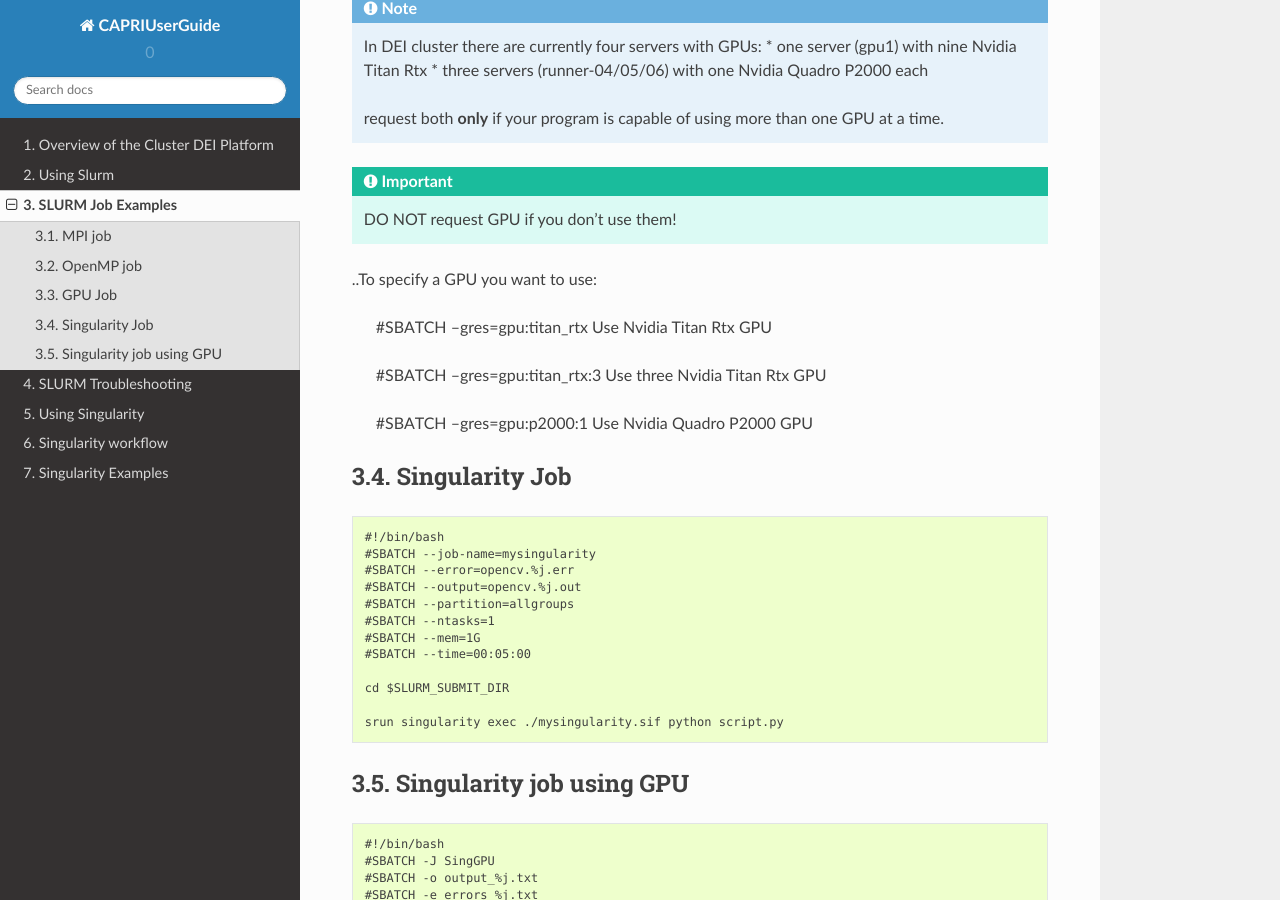
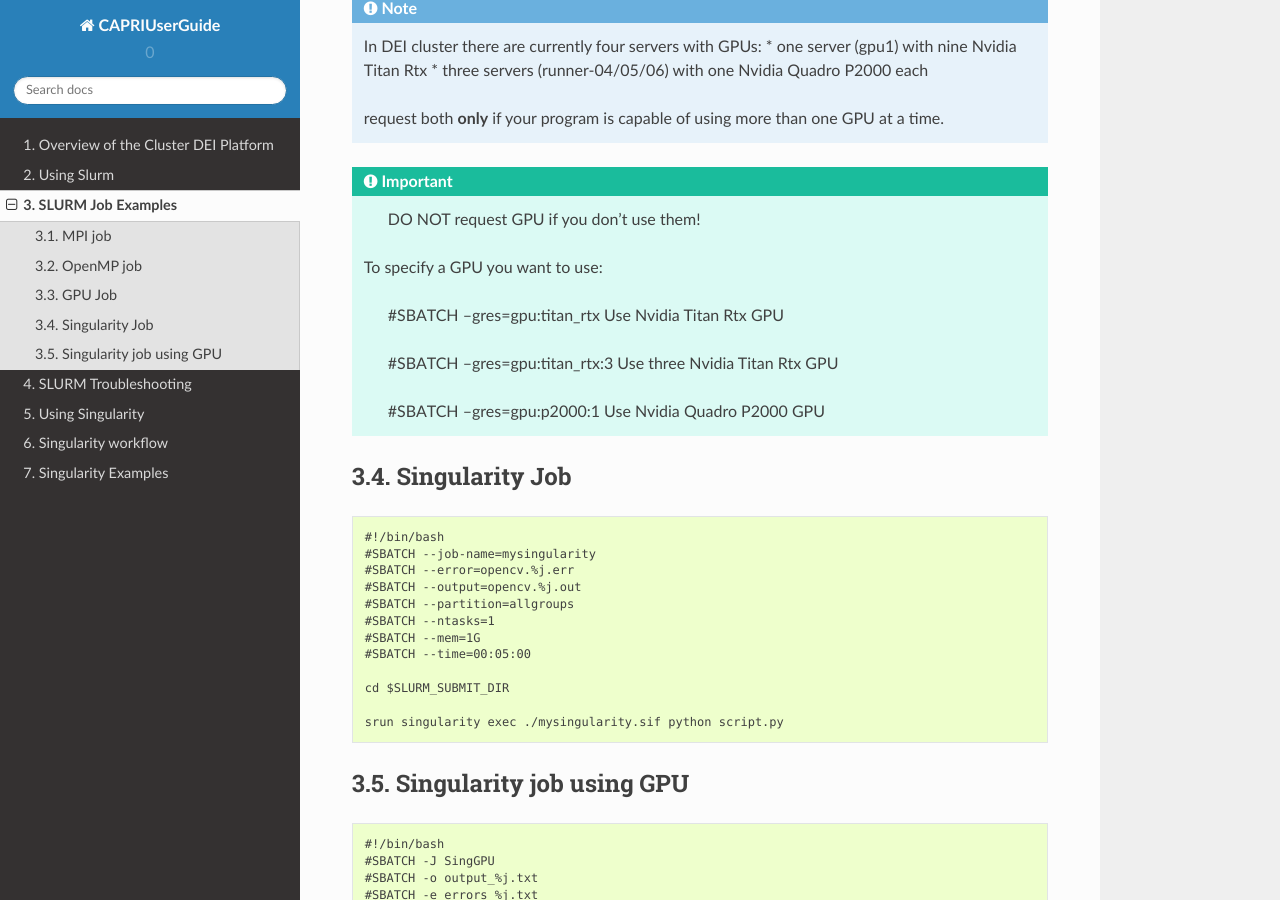
Before and after one commit to agostinoandriolo/clusterDEIguide, a Sphinx documentation site: the page built from ClusterDEIUserGuide-master/docs/SLURMExamples.rst, in a window 1280 px wide and 900 px high, scrolled down 1519 px. Built offline with Sphinx 7.4.7 and the Read the Docs theme 2.0.0, drawn with Linux system fonts in a browser that asks for light colours.

```diff
--- a/ClusterDEIUserGuide-master/docs/SLURMExamples.rst
+++ b/ClusterDEIUserGuide-master/docs/SLURMExamples.rst
@@ -93,7 +93,7 @@ GPU Job
 .. important::
    DO NOT request GPU if you don't use them!
 
-..To specify a GPU you want to use:
+ To specify a GPU you want to use:
 
   #SBATCH --gres=gpu:titan_rtx                Use Nvidia Titan Rtx GPU
 
```
